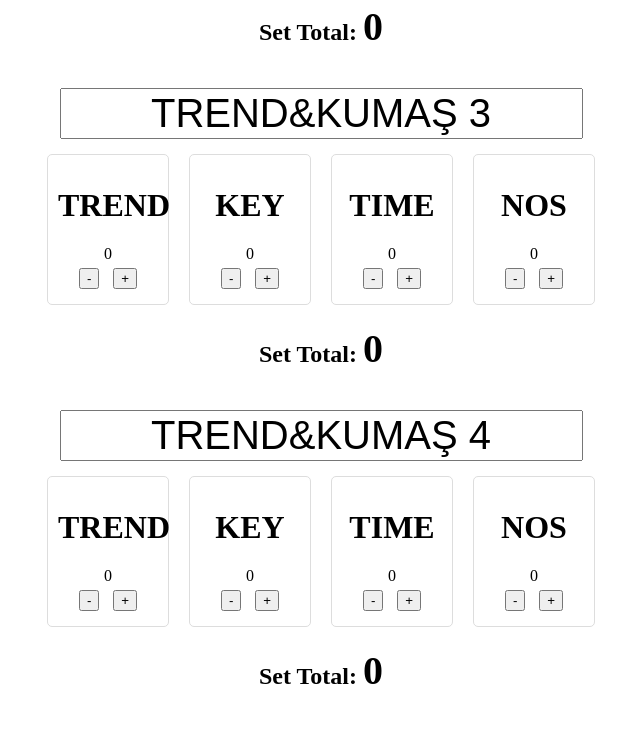
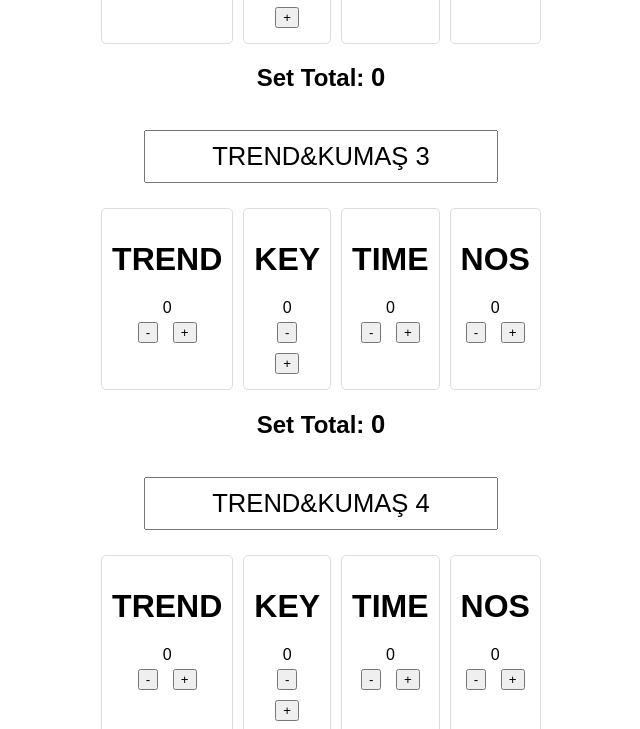
Before and after one commit to Turkmen1Mehmet/countertool, a plain HTML site: page index.html in a window 1280 px wide. Shown: the part 563-1292 px from the top of the page, without its empty margins (319-959 px from the left). Drawn offline with Linux system fonts and the light colour scheme.

Commit message:
Update index.html

```diff
--- a/index.html
+++ b/index.html
@@ -4,32 +4,65 @@
   <meta charset="UTF-8">
   <title>Dynamic Trend Counters with Individual Totals</title>
   <style>
+    body {
+      margin: 0;
+      padding: 0;
+      box-sizing: border-box;
+      display: flex;
+      flex-direction: column;
+      align-items: center;
+      justify-content: center;
+      min-height: 100vh;
+      font-family: Arial, sans-serif;
+    }
+
     .input-number {
-      font-size: 40px;
+      font-size: 2vw;
       text-align: center;
+      width: 80%;
+      max-width: 400px;
+      padding: 10px;
+      margin-bottom: 10px;
+      box-sizing: border-box;
     }
+
     .mounter-container {
       display: flex;
-      gap: 20px;
+      flex-direction: column;
+      gap: 10px;
       margin-top: 15px;
       justify-content: center;
+      width: 90%;
+      max-width: 500px;
     }
+
+    @media (min-width: 768px) {
+      .mounter-container {
+        flex-direction: row;
+      }
+    }
+
     .mounter {
       border: 1px solid #ddd;
       padding: 10px;
       border-radius: 5px;
       text-align: center;
-      width: 100px;
+      width: 100%;
+      max-width: 120px;
+      flex: 1;
     }
+
     button {
       margin: 5px;
     }
+
     .total {
-      font-size: 40px;
+      font-size: 2vw;
       text-align: center;
     }
+
     #overall-total {
-      font-size: 80px;
+      font-size: 6vw;
       text-align: center;
     }
   </style>
```
